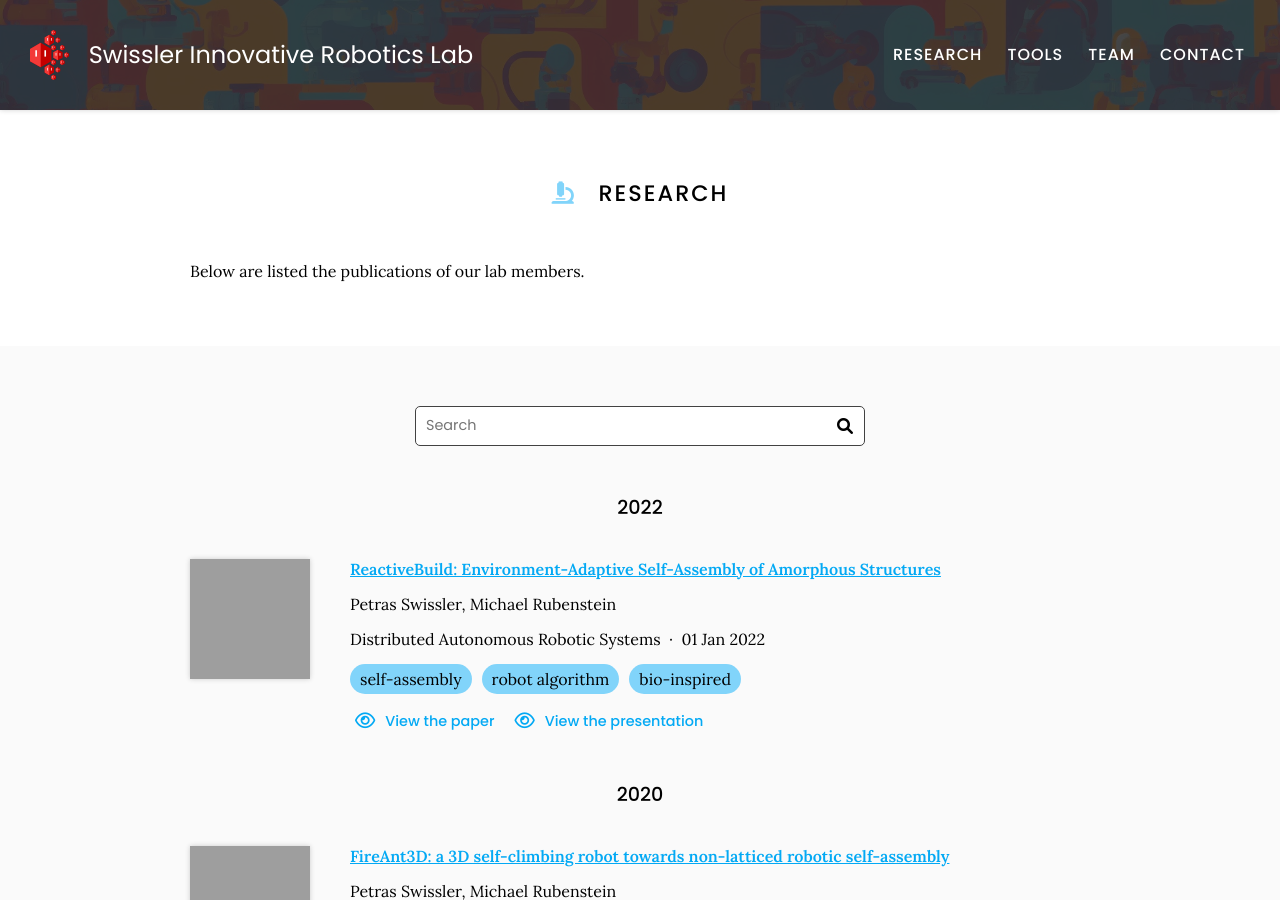
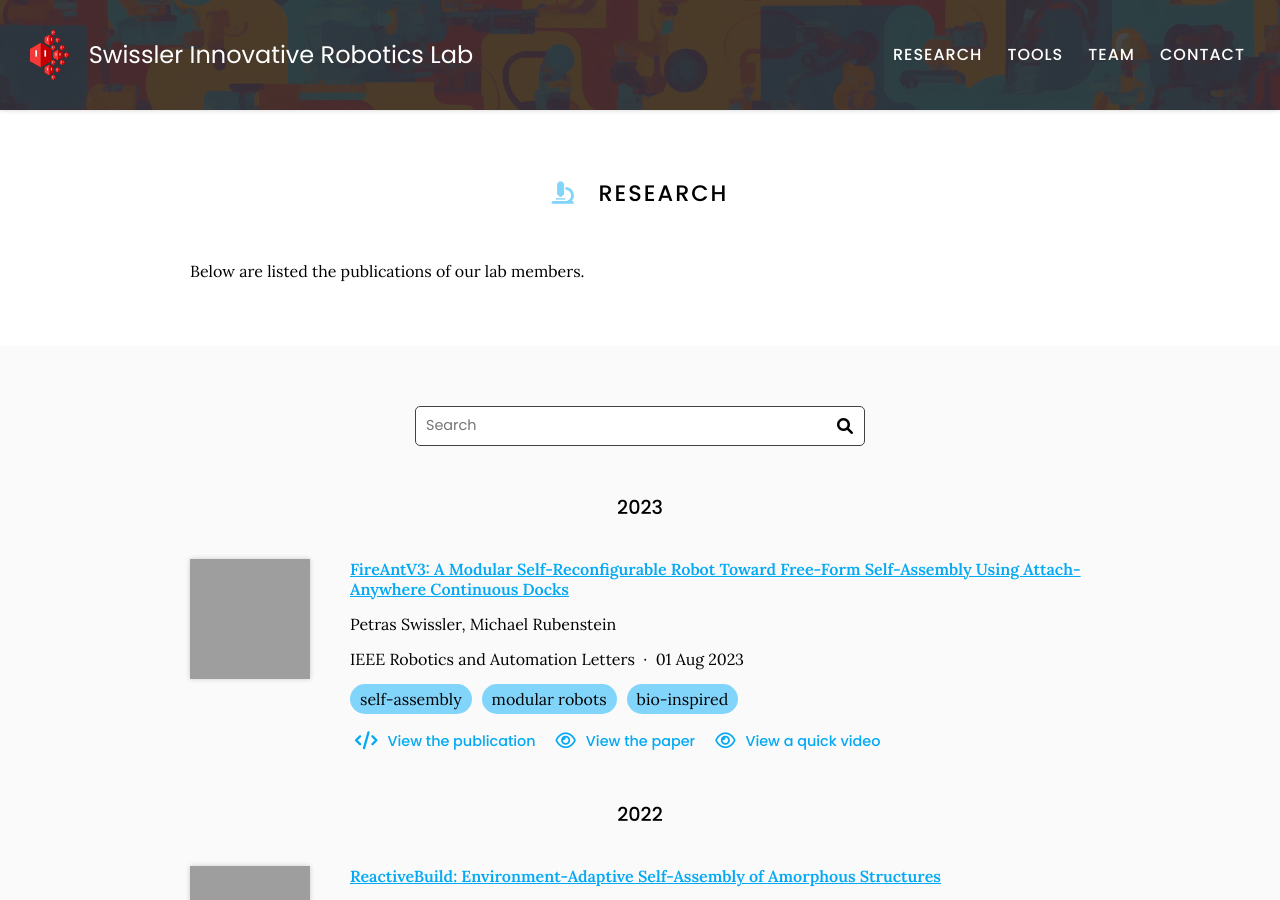
Before and after one commit to innovative-robotics/innovative-robotics.github.io, a Jekyll site: the page built from research/index.md, in a window 1280 px wide and 900 px high. Built offline with Jekyll 4.4.1, drawn with Linux system fonts in a browser that asks for light colours; grey boxes are pictures that could not be loaded.

Commit message:
Generate citations

```diff
--- a/_data/citations.yaml
+++ b/_data/citations.yaml
@@ -1,6 +1,31 @@
 # DO NOT EDIT, GENERATED AUTOMATICALLY FROM SOURCES.YAML (AND ELSEWHERE)
 # See https://github.com/greenelab/lab-website-template/wiki/Citations
 
+- id: 10.1109/LRA.2023.3290796
+  title: 'FireAntV3: A Modular Self-Reconfigurable Robot Toward Free-Form Self-Assembly
+    Using Attach-Anywhere Continuous Docks'
+  authors:
+  - Petras Swissler
+  - Michael Rubenstein
+  publisher: IEEE Robotics and Automation Letters
+  date: '2023-08-01'
+  link: https://doi.org/gsf9ns
+  image: https://ieeexplore.ieee.org/mediastore_new/IEEE/content/media/7083369/10153452/10168247/swiss1-3290796-large.gif
+  extra-links:
+  - type: source
+    link: https://ieeexplore.ieee.org/abstract/document/10168247
+    text: View the publication
+  - type: preprint
+    link: https://ieeexplore.ieee.org/stamp/stamp.jsp?tp=&arnumber=10168247
+    text: View the paper
+  - type: preprint
+    link: https://youtu.be/6MtVj5FafSU
+    text: View a quick video
+  tags:
+  - self-assembly
+  - modular robots
+  - bio-inspired
+  _cache: 0e86c7cbba9a6c71eb653481aed3fc5a16f1fd512b47eb41c421ee400b23a7b0
 - id: 10.1109/IROS45743.2020.9341116
   title: 'FireAnt3D: a 3D self-climbing robot towards non-latticed robotic self-assembly'
   authors:
```
